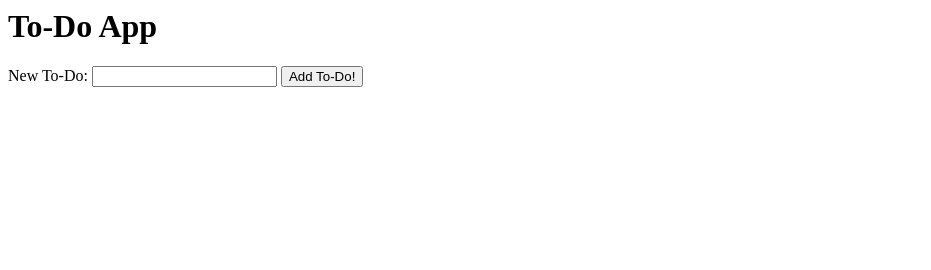
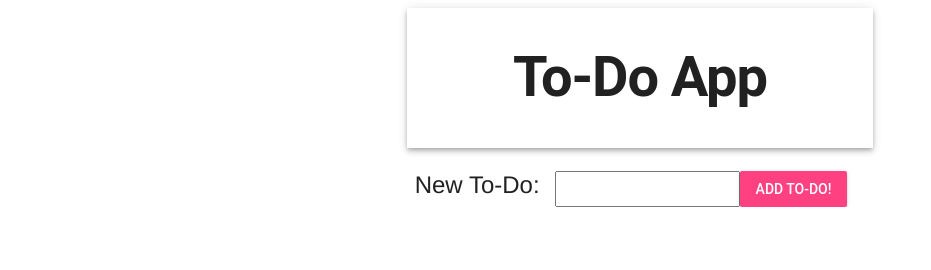
Before and after one commit to Ssarvis/to-do-app, a plain HTML site: page index.html in a window 1280 px wide. Shown: the whole page, without its empty margins (0-931 px from the left). Drawn offline with nearby package versions, Linux system fonts and the light colour scheme.

Commit message:
DOM pt 1 assignment completed

```diff
--- a/app.js
+++ b/app.js
@@ -8,14 +8,24 @@ function onReady() {
     // get the text
     let title = newToDoText.value;
 
-    //create a new li
+    // create a new li
     let newLi = document.createElement('li');
 
     // create a new input
     let checkbox = document.createElement('input');
 
+    // create a delete button
+    let deleteButton = document.createElement('button');
+
+    deleteButton.textContent = "Delete";
+    deleteButton.addEventListener('click', function(event) {
+
+      toDoList.removeChild(this.parentElement);
+    })
+
     // set the input's type to checkbox
     checkbox.type = "checkbox";
+
 
     // set the title
     newLi.textContent = title;
@@ -23,16 +33,17 @@ function onReady() {
     // attach the checkbox to the li
     newLi.appendChild(checkbox);
 
+    newLi.appendChild(deleteButton);
+
     // attach the li to the ul
     toDoList.appendChild(newLi);
 
-    //empty the input
+    // empty the input
     newToDoText.value = '';
 
   });
 }
 
-
 window.onload = function() {
   onReady();
 };
--- a/index.html
+++ b/index.html
@@ -2,19 +2,32 @@
    <head>
      <meta name="viewport" content="width=device-width, initial-scale=1">
      <title>To-Do App</title>
+     <link rel="stylesheet" href="https://fonts.googleapis.com/icon?family=Material+Icons">
+     <link rel="stylesheet" href="https://code.getmdl.io/1.3.0/material.indigo-pink.min.css">
+     <script defer src="https://code.getmdl.io/1.3.0/material.min.js"></script>
+     <link rel="stylesheet" href="main.css">
    </head>
    <body>
+     <main class="mdl-layout__content mdl-grid mdl-js-layout">
+       <div class="mdl-grid center-items mdl-cell--7-col mdl-cell--4-col-tablet mdl-shadow--4dp">
      <h1>To-Do App</h1>
+        </div>
+        <div class="mdl-cell mdl-cell--7-col">
+     <form id="addToDoForm">
+       <p class="mdl-card__title-text">
+       <label for="newToDoText" class="newtodo">New To-Do:</label>
 
-     <form id="addToDoForm">
-       <label for="newToDoText">New To-Do:</label>
        <input type="text" id="newToDoText">
-       <button type="submit">Add To-Do!</button>
+
+       <button type="submit" class="mdl-button mdl-js-button mdl-button--raised mdl-js-ripple-effect mdl-button--accent">Add To-Do!</button></p>
      </form>
+      </div>
+<div class="mdl-cell mdl-cell--7-col">
 
      <ul id="toDoList">
      </ul>
-
+</div>
      <script src="app.js"></script>
+     </main>
    </body>
  </html>
--- /dev/null
+++ b/main.css
@@ -0,0 +1,20 @@
+h1 {
+  font-weight: bold;
+}
+
+main {
+  max-width: 800px;
+  justify-content: center;
+}
+
+.newtodo {
+  padding-right: 15px;
+}
+
+.mdl-grid.center-items {
+  justify-content: center;
+}
+
+p {
+  padding-top: 15px;
+}
```
